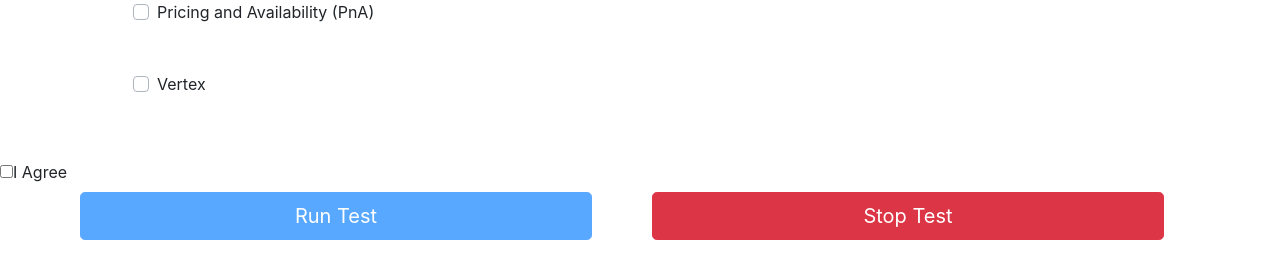
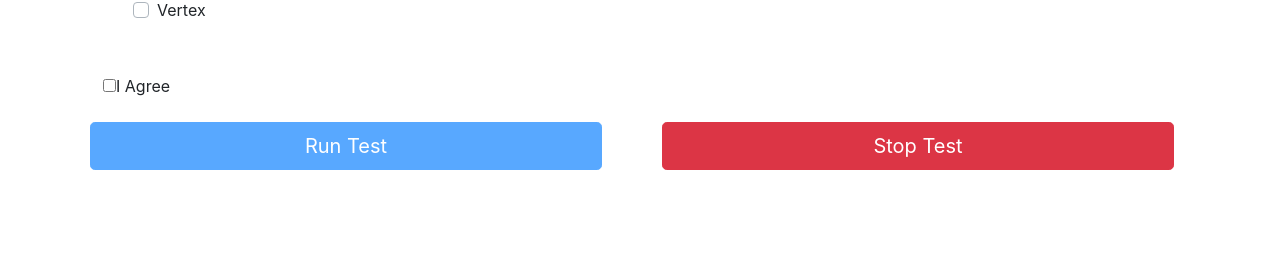
Before and after one commit to dacdao1/quality-of-life, a Vue app: page / in a window 1280 px wide. Shown: the part 361-640 px from the top of the page. Built offline with nearby package versions, Linux system fonts and the light colour scheme.

Commit message:
changed a few things around

```diff
--- a/src/App.vue
+++ b/src/App.vue
@@ -1,6 +1,6 @@
 <template>
-  <div id="app">
-    <h1 style="text-align: center; margin-top:10px; margin-bottom: 80px">Quality of Life</h1>
+  <div id="app" class="flex-container">
+    <h1 style="text-align: center; margin-top:10px; margin-bottom: 30px">Quality of Life</h1>
     <div>
       <div>
         <b-container class="bv-example-row">
@@ -8,7 +8,7 @@
             <b-col>
               <b-form-group>
                 <template slot="label">
-                  <br>
+
                   <b-form-checkbox
                     style
                     v-model="allSelected"
@@ -32,12 +32,14 @@
                     :value="Automations"
                     class="mb-5"
                   >{{ Automations }}</b-form-checkbox>
+                    <label style="margin-left:-30px" class="mt-1"><input type="checkbox" v-model="checked"/>I Agree </label>
                 </b-form-checkbox-group>
               </b-form-group>
+
             </b-col>
 
             <b-col>
-              <div style="margin-top: 85px">
+              <div style="margin-top: 55px">
                 <progress-bar
                   style="margin-bottom: 35px; width: 95%"
                   size="large"
@@ -74,13 +76,13 @@
           </b-row>
         </b-container>
       </div>
-      <label for="agree"><input id="agree" type="checkbox" value="agree" v-model="checked"/>I Agree </label>
+
     </div>
 
     <b-button
       v-if="this.selected === undefined || this.selected.length === 0"
       variant="primary"
-      style="margin-left: 80px; width:40%"
+      style="margin-left: 90px; width:40%"
       size="lg"
       @click="nonSelect()"
       :disabled="!checked"
@@ -258,4 +260,5 @@ export default {
 </script>
 
 <style >
+
 </style>
```
